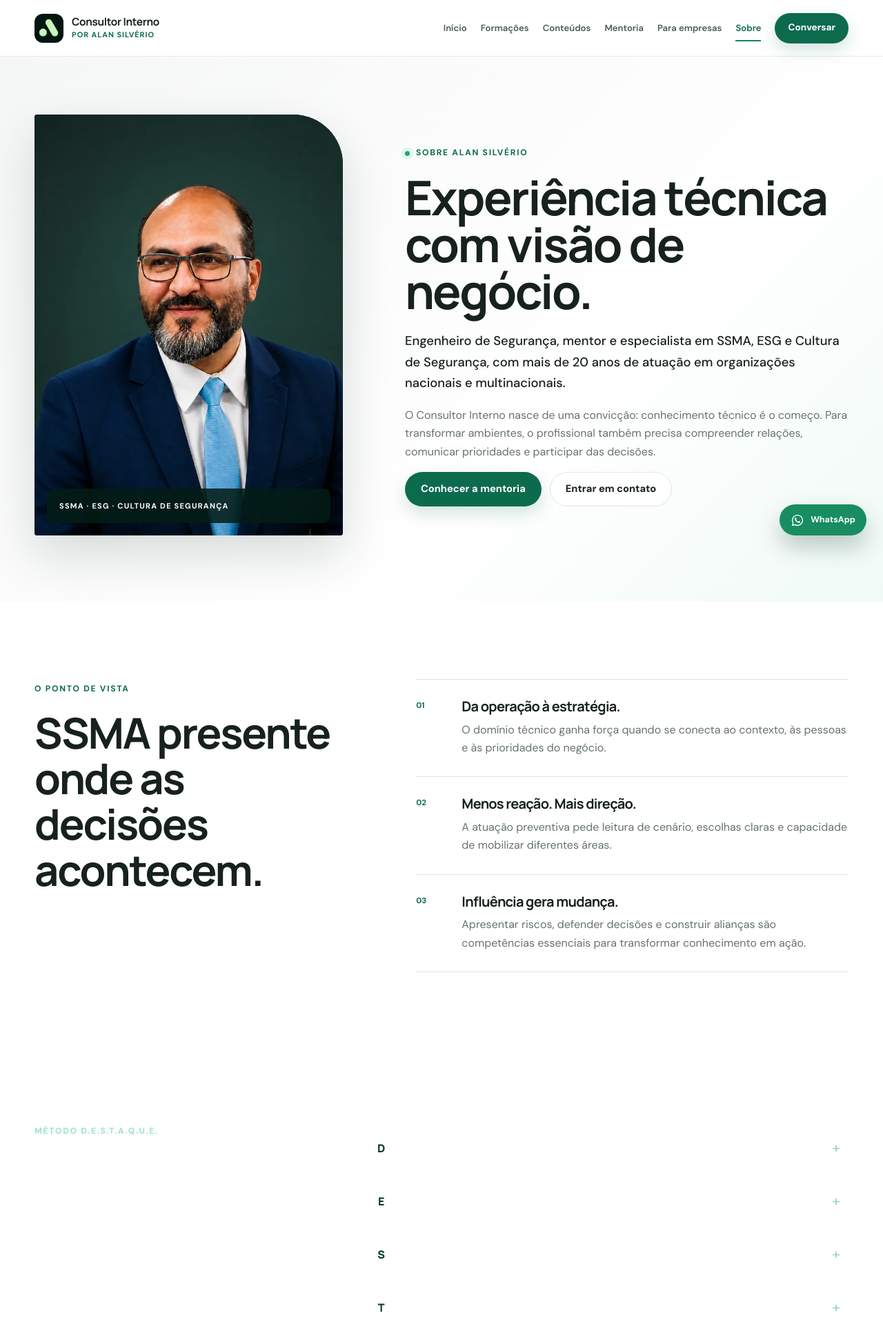
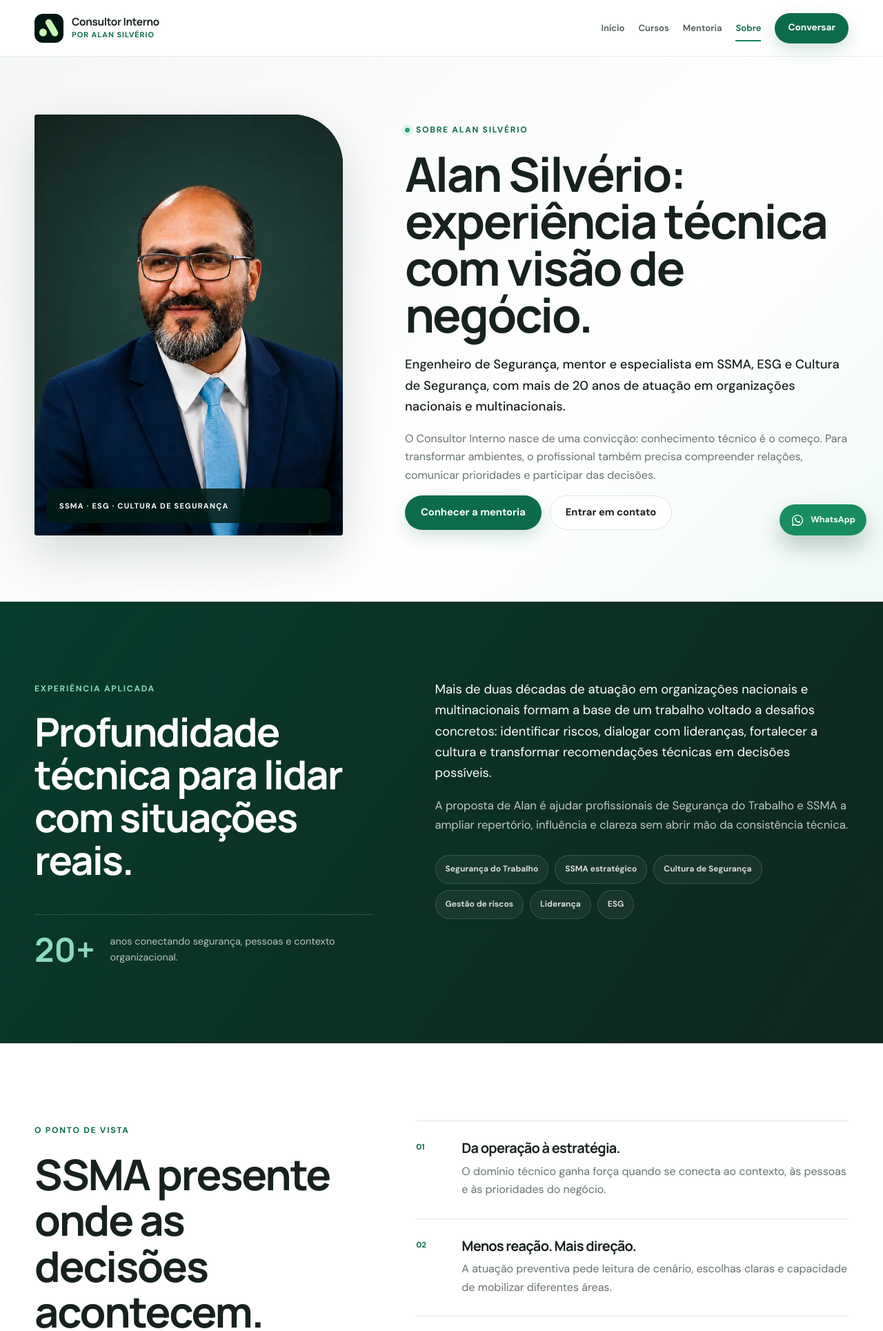
Before and after one commit to SamuelToyota/site_ssma, a Django app: page /sobre/ in a window 1280 px wide. Shown: the top 1929 px of the page at 69% size. Run offline with Django 5.2, Linux system fonts and the light colour scheme.

Commit message:
atualização ssma

```diff
--- a/core/views.py
+++ b/core/views.py
@@ -196,10 +196,10 @@
         request,
         "home.html",
         context,
-        title="Formação e Mentoria em SSMA | Consultor Interno",
+        title="Alan Silvério | Segurança do Trabalho e SSMA Estratégico",
         description=(
-            "Formação, mentoria e desenvolvimento para profissionais de Segurança do Trabalho "
-            "e SSMA que querem participar das decisões do negócio."
+            "Cursos, mentoria e conteúdo de Alan Silvério para profissionais de Segurança do "
+            "Trabalho e SSMA que querem participar das decisões do negócio."
         ),
     )
 
@@ -208,10 +208,10 @@
         request,
         "core/curso_cultura.html",
         {"faqs": FAQ.objects.filter(pagina="curso_cultura", ativa=True)},
-        title="Especialista em Cultura de Segurança | Consultor Interno",
+        title="Curso de Cultura de Segurança | Alan Silvério",
         description=(
-            "Formação para profissionais de SSMA que querem diagnosticar, mobilizar lideranças "
-            "e sustentar uma cultura de segurança além do compliance."
+            "Curso para profissionais de Segurança do Trabalho e SSMA que querem diagnosticar, "
+            "mobilizar lideranças e fortalecer a cultura de segurança."
         ),
     )
 
@@ -220,10 +220,10 @@
         request,
         "core/curso_teste.html",
         {"faqs": FAQ.objects.filter(pagina="curso_teste", ativa=True)},
-        title="Perfil, Valores Pessoais e Carreira | Consultor Interno",
+        title="Teste de Perfil Profissional e Carreira | Alan Silvério",
         description=(
-            "Diagnóstico individual para compreender valores, organizar critérios e tomar "
-            "decisões profissionais com mais clareza."
+            "Teste de perfil e valores pessoais para compreender prioridades, organizar "
+            "critérios e tomar decisões profissionais com mais clareza."
         ),
     )
 
@@ -232,10 +232,10 @@
         request,
         "core/cursos.html",
         {"faqs": FAQ.objects.filter(pagina="cursos", ativa=True)},
-        title="Formações em SSMA e Desenvolvimento Profissional | Consultor Interno",
+        title="Cursos de Segurança do Trabalho e SSMA | Alan Silvério",
         description=(
-            "Conheça as formações e diagnósticos do Consultor Interno para cultura de segurança, "
-            "influência e desenvolvimento profissional."
+            "Conheça os cursos de Alan Silvério para profissionais de Segurança do Trabalho e "
+            "SSMA: cultura de segurança, influência e desenvolvimento profissional."
         ),
     )
 
@@ -249,10 +249,10 @@
         request,
         form_class=MentoriaContatoForm,
         template_name="mentoria.html",
-        title="Mentoria para Profissionais de SSMA | Consultor Interno",
+        title="Mentoria em Segurança do Trabalho e SSMA | Alan Silvério",
         description=(
-            "Mentoria individual para profissionais de SSMA que precisam organizar prioridades, "
-            "comunicar valor e ampliar sua participação nas decisões."
+            "Mentoria individual com Alan Silvério para profissionais de Segurança do Trabalho e "
+            "SSMA que querem comunicar valor e ampliar sua participação nas decisões."
         ),
         origin="mentoria",
         extra_context={
@@ -266,10 +266,10 @@
         request,
         form_class=EmpresaContatoForm,
         template_name="para_empresas.html",
-        title="Treinamentos e Desenvolvimento em SSMA para Empresas | Consultor Interno",
+        title="Treinamentos de SSMA para Empresas | Alan Silvério",
         description=(
-            "Desenvolvimento de lideranças e profissionais para conectar segurança, cultura, "
-            "comportamento e decisões organizacionais."
+            "Treinamentos e desenvolvimento para empresas conectarem liderança, cultura de "
+            "segurança, comportamento e decisões de SSMA."
         ),
         origin="empresas",
         extra_context={
@@ -285,10 +285,10 @@
         request,
         "sobre.html",
         {"method_dimensions": METHOD_DIMENSIONS},
-        title="Alan Silvério e o Consultor Interno | Sobre",
+        title="Alan Silvério | Especialista em SSMA e Cultura de Segurança",
         description=(
-            "Conheça Alan Silvério, engenheiro de segurança com mais de 20 anos de atuação em "
-            "SSMA, ESG e Cultura de Segurança."
+            "Conheça Alan Silvério, engenheiro de segurança, mentor e especialista com mais de "
+            "20 anos de atuação em SSMA, ESG e Cultura de Segurança."
         ),
     )
 
@@ -314,10 +314,10 @@
             "selected_category": selected_category,
             "editorial_topics": EDITORIAL_TOPICS,
         },
-        title="Conteúdos sobre SSMA, Liderança e Cultura de Segurança",
+        title="Artigos sobre Segurança do Trabalho e SSMA | Alan Silvério",
         description=(
-            "Artigos de Alan Silvério sobre SSMA estratégico, cultura de segurança, liderança, "
-            "gestão de riscos, comunicação e carreira."
+            "Artigos de Alan Silvério sobre Segurança do Trabalho, SSMA estratégico, cultura de "
+            "segurança, liderança, gestão de riscos e carreira."
         ),
     )
 
@@ -336,7 +336,7 @@
         request,
         "conteudos/detalhe.html",
         {"article": article, "related_articles": related},
-        title=article.meta_titulo or f"{article.titulo} | Consultor Interno",
+        title=article.meta_titulo or f"{article.titulo} | Alan Silvério",
         description=article.meta_descricao or article.resumo,
         og_type="article",
     )
@@ -414,10 +414,10 @@
         request,
         "contato.html",
         {"form": form},
-        title="Contato | Consultor Interno",
+        title="Contato com Alan Silvério | Cursos, Mentoria e Empresas",
         description=(
-            "Fale sobre formações, mentoria, palestras, treinamentos corporativos ou outros "
-            "projetos relacionados a SSMA."
+            "Fale com Alan Silvério sobre cursos, mentoria, palestras, treinamentos corporativos "
+            "e projetos relacionados a Segurança do Trabalho e SSMA."
         ),
     )
 
--- a/static/css/style.css
+++ b/static/css/style.css
@@ -711,6 +694,17 @@
 .about-intro h1 { margin-bottom: 24px; font-size: clamp(3.3rem,5.4vw,5.9rem); line-height: .98; }
 .about-intro > p { max-width: 720px; }
 .about-lead { color: var(--ink); font-size: 1.15rem; font-weight: 500; }
+.about-experience { color: #fff; background: linear-gradient(125deg, var(--green-900), var(--surface-dark)); }
+.about-experience-grid { display: grid; grid-template-columns: .9fr 1.1fr; gap: 90px; align-items: start; }
+.about-experience h2 { max-width: 620px; color: #fff; font-size: clamp(2.6rem,4.5vw,4.6rem); }
+.about-experience .eyebrow { color: #8ddabf; }
+.experience-number { display: flex; max-width: 560px; gap: 22px; align-items: center; margin-top: 34px; padding-top: 26px; border-top: 1px solid rgba(255,255,255,.16); }
+.experience-number strong { color: #8ddabf; font-family: "Manrope",sans-serif; font-size: 3rem; line-height: 1; }
+.experience-number span { max-width: 330px; color: rgba(255,255,255,.72); font-size: .9rem; }
+.experience-copy p { color: rgba(255,255,255,.74); font-size: 1.04rem; }
+.experience-copy p:first-child { color: #fff; font-size: 1.15rem; }
+.experience-topics { display: flex; flex-wrap: wrap; gap: 9px; margin-top: 30px; }
+.experience-topics span { padding: 10px 14px; color: rgba(255,255,255,.82); border: 1px solid rgba(255,255,255,.15); border-radius: 999px; background: rgba(255,255,255,.05); font-size: .75rem; font-weight: 700; }
 .about-manifesto { background: #fff; }
 .about-manifesto-grid { display: grid; grid-template-columns: .85fr 1.15fr; gap: 90px; }
 .about-manifesto-grid > div:first-child { position: sticky; top: 130px; align-self: start; }
--- a/templates/base.html
+++ b/templates/base.html
@@ -74,10 +74,8 @@
             <div class="nav-area" id="main-nav" data-nav>
                 <nav class="navbar" aria-label="Navegação principal">
                     <a href="{% url 'home' %}" {% if request.resolver_match.url_name == 'home' %}aria-current="page"{% endif %}>Início</a>
-                    <a href="{% url 'cursos' %}" {% if request.resolver_match.url_name == 'cursos' or request.resolver_match.url_name == 'curso_cultura' or request.resolver_match.url_name == 'curso_teste' %}aria-current="page"{% endif %}>Formações</a>
-                    <a href="{% url 'conteudos' %}" {% if request.resolver_match.url_name == 'conteudos' or request.resolver_match.url_name == 'artigo_detalhe' %}aria-current="page"{% endif %}>Conteúdos</a>
+                    <a href="{% url 'cursos' %}" {% if request.resolver_match.url_name == 'cursos' or request.resolver_match.url_name == 'curso_cultura' or request.resolver_match.url_name == 'curso_teste' %}aria-current="page"{% endif %}>Cursos</a>
                     <a href="{% url 'mentoria' %}" {% if request.resolver_match.url_name == 'mentoria' %}aria-current="page"{% endif %}>Mentoria</a>
-                    <a href="{% url 'para_empresas' %}" {% if request.resolver_match.url_name == 'para_empresas' %}aria-current="page"{% endif %}>Para empresas</a>
                     <a href="{% url 'sobre' %}" {% if request.resolver_match.url_name == 'sobre' %}aria-current="page"{% endif %}>Sobre</a>
                 </nav>
                 <a href="{% url 'contato' %}" class="button button-primary header-cta" data-analytics="cta_contato_header">Conversar</a>
--- a/templates/conteudos/detalhe.html
+++ b/templates/conteudos/detalhe.html
@@ -9,7 +9,7 @@
   "description": "{{ article.resumo|escapejs }}",
   "datePublished": "{{ article.publicado_em|date:'c' }}",
   "dateModified": "{{ article.atualizado_em|date:'c' }}",
-  "author": {"@type": "Person", "name": "{{ article.autor|escapejs }}"},
+  "author": {"@type": "Person", "name": "{{ article.autor|escapejs }}"{% if article.autor == 'Alan Silvério' %}, "@id": "{{ site_url }}/#alan-silverio", "url": "{{ site_url }}{% url 'sobre' %}"{% endif %}},
   "publisher": {"@type": "Organization", "name": "Consultor Interno"}{% if article.imagem_url %},
   "image": "{{ article.imagem_url|escapejs }}"{% endif %}
 }
--- a/templates/sobre.html
+++ b/templates/sobre.html
@@ -1,5 +1,34 @@
 {% extends 'base.html' %}
 {% load static %}
+
+{% block extra_head %}
+<script type="application/ld+json">
+{
+  "@context": "https://schema.org",
+  "@type": "ProfilePage",
+  "mainEntity": {
+    "@type": "Person",
+    "@id": "{{ site_url }}/#alan-silverio",
+    "name": "Alan Silvério",
+    "url": "{{ site_url }}{% url 'sobre' %}",
+    "image": "{{ site_url }}{% static 'images/alan.webp' %}",
+    "jobTitle": "Engenheiro de Segurança",
+    "description": "Engenheiro de Segurança, mentor e especialista em SSMA, ESG e Cultura de Segurança, com mais de 20 anos de atuação.",
+    "sameAs": [
+      "https://www.linkedin.com/in/alan-silverio-esg-ssma/"
+    ],
+    "knowsAbout": [
+      "Segurança do Trabalho",
+      "SSMA",
+      "Cultura de Segurança",
+      "ESG",
+      "Gestão de Riscos",
+      "Liderança em Segurança"
+    ]
+  }
+}
+</script>
+{% endblock %}
 
 {% block content %}
 <section class="about-hero">
@@ -10,12 +39,34 @@
         </div>
         <div class="about-intro" data-reveal>
             <span class="eyebrow"><i></i> Sobre Alan Silvério</span>
-            <h1>Experiência técnica com visão de negócio.</h1>
+            <h1>Alan Silvério: experiência técnica com visão de negócio.</h1>
             <p class="about-lead">Engenheiro de Segurança, mentor e especialista em SSMA, ESG e Cultura de Segurança, com mais de 20 anos de atuação em organizações nacionais e multinacionais.</p>
             <p>O Consultor Interno nasce de uma convicção: conhecimento técnico é o começo. Para transformar ambientes, o profissional também precisa compreender relações, comunicar prioridades e participar das decisões.</p>
             <div class="hero-actions">
                 <a href="{% url 'mentoria' %}" class="button button-primary">Conhecer a mentoria</a>
                 <a href="{% url 'contato' %}" class="button button-secondary">Entrar em contato</a>
+            </div>
+        </div>
+    </div>
+</section>
+
+<section class="section about-experience">
+    <div class="container about-experience-grid">
+        <div data-reveal>
+            <span class="eyebrow">Experiência aplicada</span>
+            <h2>Profundidade técnica para lidar com situações reais.</h2>
+            <div class="experience-number"><strong>20+</strong><span>anos conectando segurança, pessoas e contexto organizacional.</span></div>
+        </div>
+        <div class="experience-copy" data-reveal>
+            <p>Mais de duas décadas de atuação em organizações nacionais e multinacionais formam a base de um trabalho voltado a desafios concretos: identificar riscos, dialogar com lideranças, fortalecer a cultura e transformar recomendações técnicas em decisões possíveis.</p>
+            <p>A proposta de Alan é ajudar profissionais de Segurança do Trabalho e SSMA a ampliar repertório, influência e clareza sem abrir mão da consistência técnica.</p>
+            <div class="experience-topics" aria-label="Áreas de especialidade">
+                <span>Segurança do Trabalho</span>
+                <span>SSMA estratégico</span>
+                <span>Cultura de Segurança</span>
+                <span>Gestão de riscos</span>
+                <span>Liderança</span>
+                <span>ESG</span>
             </div>
         </div>
     </div>
```
Also changed, not shown: other parts of static/css/style.css (+7 -22 lines), core/tests.py (+51 -0 lines), docs/ESTRATEGIA_SEO.md (added, +93 -0 lines), templates/home.html (+0 -7 lines).
